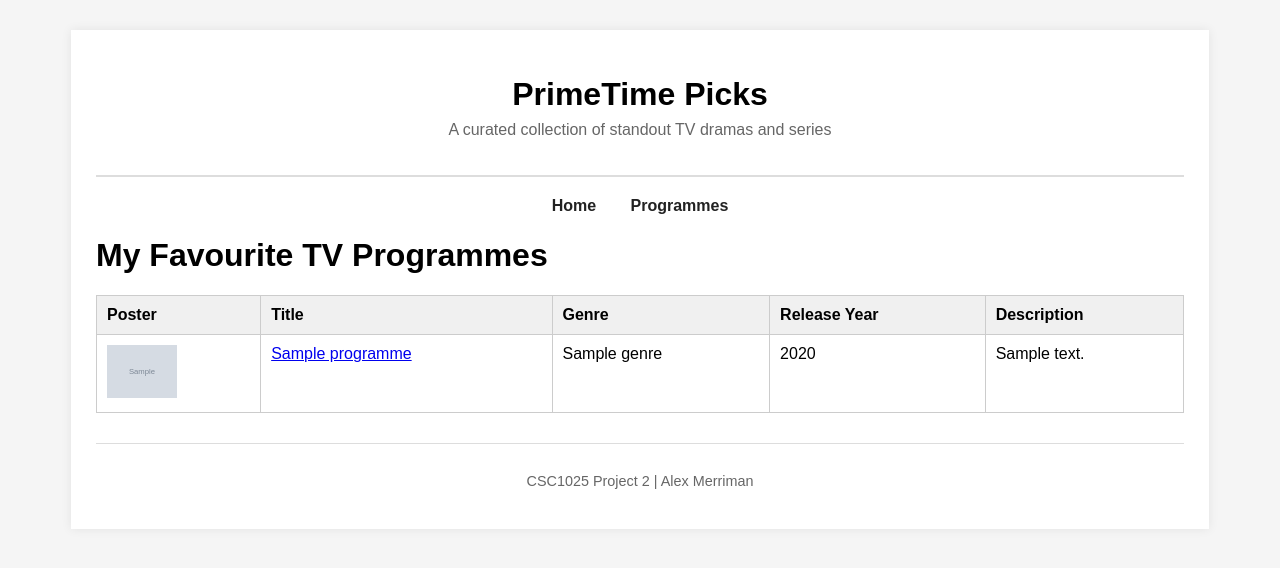
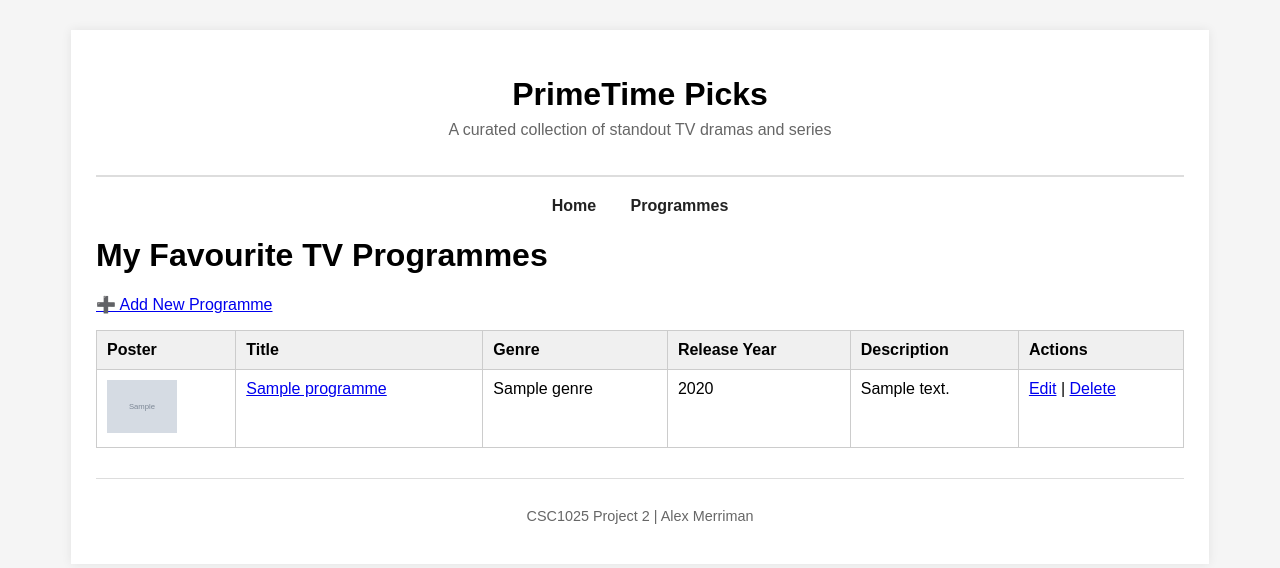
Before and after one commit to alexmerriman/primetime-picks, a Django app: page /programmes/ in a window 1280 px wide. Shown: the top 568 px of the page. Run offline with Django 5.2, Linux system fonts and the light colour scheme; tables that the repository leaves empty hold one stand-in row (values such as "Sample post"); grey boxes marked "Sample" are stand-in pictures.

Commit message:
Added CRUD actions to programme list page

```diff
--- a/pages/templates/pages/programme_list.html
+++ b/pages/templates/pages/programme_list.html
@@ -7,15 +7,22 @@ TV Programmes
 {% block main_content %}
 <h1>My Favourite TV Programmes</h1>
 
+<!-- ADD NEW BUTTON -->
+<p>
+    <a href="{% url 'programme_create' %}">➕ Add New Programme</a>
+</p>
+
 {% if programmes %}
-<table border="1" cellpadding="8">
+<table>
     <tr>
         <th>Poster</th>
         <th>Title</th>
         <th>Genre</th>
         <th>Release Year</th>
         <th>Description</th>
+        <th>Actions</th> <!-- NEW COLUMN -->
     </tr>
+
     {% for programme in programmes %}
     <tr>
         <td>
@@ -23,16 +30,28 @@ TV Programmes
                 <img src="{{ programme.image.url }}" alt="{{ programme.title }}" class="table-image">
             {% endif %}
         </td>
+
         <td>
-            <a href="{% url 'programme_detail' programme.id %}">{{ programme.title }}</a>
+            <a href="{% url 'programme_detail' programme.id %}">
+                {{ programme.title }}
+            </a>
         </td>
+
         <td>{{ programme.genre }}</td>
         <td>{{ programme.release_year }}</td>
         <td>{{ programme.description }}</td>
+
+        <!-- ACTION BUTTONS -->
+        <td>
+            <a href="{% url 'programme_update' programme.id %}">Edit</a> |
+            <a href="{% url 'programme_delete' programme.id %}">Delete</a>
+        </td>
     </tr>
     {% endfor %}
 </table>
+
 {% else %}
 <p>No programmes have been added yet.</p>
 {% endif %}
+
 {% endblock %}
--- a/pages/urls.py
+++ b/pages/urls.py
@@ -2,6 +2,9 @@ from django.urls import path
 from . import views
 
 urlpatterns = [
+    path('programmes/create/', views.ProgrammeCreate.as_view(), name='programme_create'),
+    path('programmes/update/<pk>/', views.ProgrammeUpdate.as_view(), name='programme_update'),
+    path('programmes/delete/<pk>/', views.ProgrammeDelete.as_view(), name='programme_delete'),
     path('programmes/<int:programme_id>/', views.programme_detail, name='programme_detail'),
     path('programmes/', views.programme_list, name='programme_list'),
     path('', views.index, name='index'),
--- a/pages/views.py
+++ b/pages/views.py
@@ -1,4 +1,6 @@
 from django.shortcuts import render, get_object_or_404
+from django.urls import reverse_lazy
+from django.views.generic.edit import CreateView, UpdateView, DeleteView
 from .models import Programme
 
 def index(request):
@@ -21,3 +23,20 @@ def programme_detail(request, programme_id):
         'programme': programme
     }
     return render(request, 'pages/programme_detail.html', context)
+
+class ProgrammeCreate(CreateView):
+    model = Programme
+    template_name = 'pages/programme_form.html'
+    fields = ['title', 'genre', 'release_year', 'description', 'image']
+    success_url = reverse_lazy('programme_list')
+
+class ProgrammeUpdate(UpdateView):
+    model = Programme
+    template_name = 'pages/programme_form.html'
+    fields = ['title', 'genre', 'release_year', 'description', 'image']
+    success_url = reverse_lazy('programme_list')
+
+class ProgrammeDelete(DeleteView):
+    model = Programme
+    template_name = 'pages/programme_confirm_delete.html'
+    success_url = reverse_lazy('programme_list')
```
Also changed, not shown: pages/templates/pages/programme_confirm_delete.html (added, +18 -0 lines), pages/templates/pages/programme_form.html (added, +17 -0 lines).
